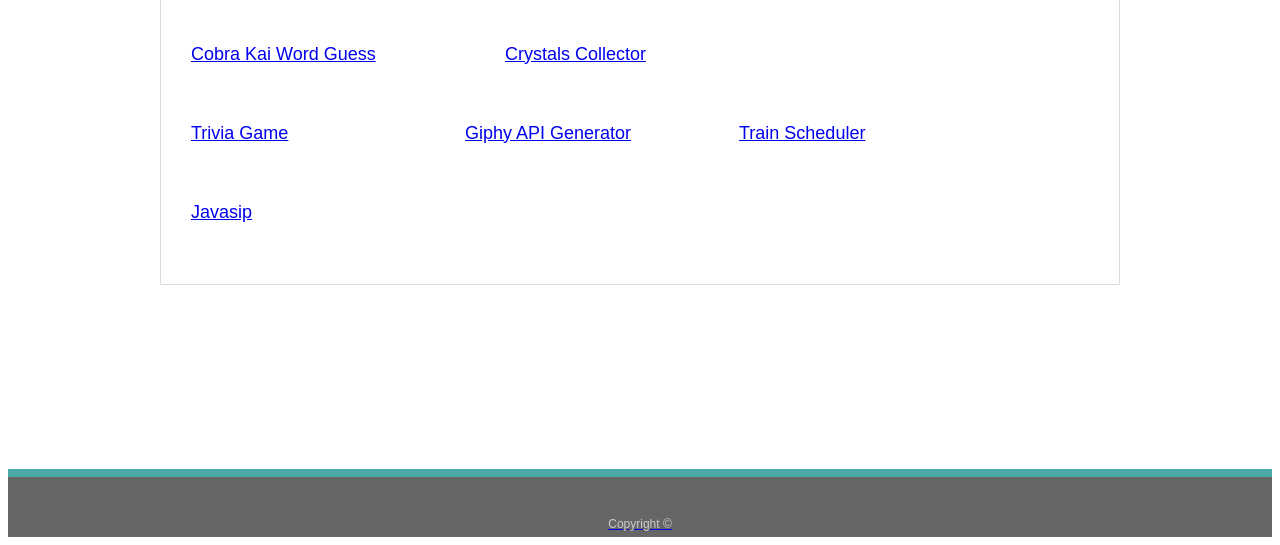
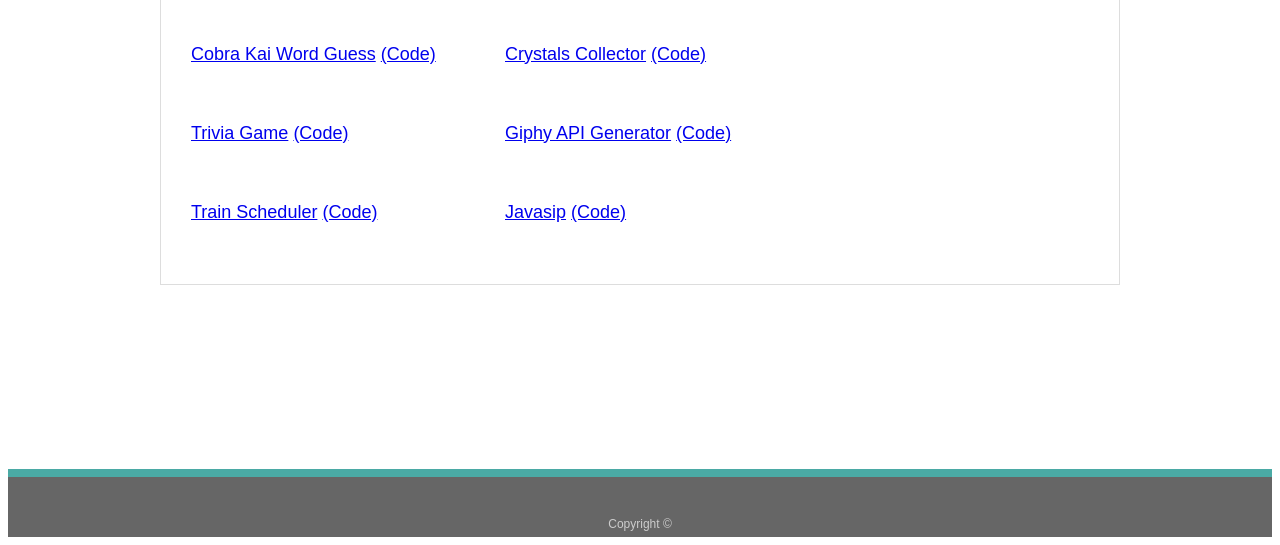
Before and after one commit to tbiaglow/Portfolio, a plain HTML site: page portfolio.html in a window 1280 px wide. Shown: the part 269-814 px from the top of the page. Drawn offline with Linux system fonts and the light colour scheme.

Commit message:
Updated portfolio with deployed pages

```diff
--- a/portfolio.html
+++ b/portfolio.html
@@ -26,27 +26,33 @@
 
       <div class="work">
         <!-- <img src="assets/images/technics-q-c-640-480-1.jpg" alt="Cobra Kai Word Guess"> -->
+        <a href = "https://tbiaglow.github.io/word-guess/">Cobra Kai Word Guess</a>
+          <a href="https://github.com/tbiaglow/word-guess">(Code)</a>
+      </div>
 
-        <a href = "https://github.com/tbiaglow/word-guess">Cobra Kai Word Guess</h3>
+      <div class="work">
+        <a href = "https://tbiaglow.github.io/unit-4-game/">Crystals Collector</a>
+          <a href="https://github.com/tbiaglow/unit-4-game">(Code)</a>
       </div>
+
       <div class="work">
-        <!-- <img src="assets/images/technics-q-c-640-480-2.jpg" alt="Crystals Collector"> -->
+        <a href = "https://tbiaglow.github.io/TriviaGame/">Trivia Game</a>
+          <a href="https://github.com/tbiaglow/TriviaGame">(Code)</a>
+      </div>
 
-        <a href = "https://github.com/tbiaglow/unit-4-game">Crystals Collector</a>
+      <div class="work">
+        <a href = "https://tbiaglow.github.io/Giphy-API/">Giphy API Generator</a>
+          <a href="https://github.com/tbiaglow/Giphy-API">(Code)</a>
       </div>
+
       <div class="work">
-        <!-- <img src="assets/images/technics-q-c-640-480-5.jpg" alt="Trivia Game"> -->
+        <a href = "https://tbiaglow.github.io/Train-Scheduler/">Train Scheduler</a>
+          <a href="https://github.com/tbiaglow/Train-Scheduler">(Code)</a>
+      </div>
 
-        <a href = "https://github.com/tbiaglow/TriviaGame">Trivia Game</h3>
-      </div>
       <div class="work">
-        <a href = "https://github.com/tbiaglow/Giphy-API">Giphy API Generator</h3>
-      </div>
-      <div class="work">
-        <a href = "https://github.com/tbiaglow/Train-Scheduler">Train Scheduler</h3>
-      </div>
-      <div class="work">
-        <a href = "https://github.com/tbiaglow/Javasip">Javasip</h3>
+        <a href = "https://tbiaglow.github.io/Javasip/">Javasip</a>
+          <a href="https://github.com/tbiaglow/Javasip">(Code)</a>
       </div>
 
     </section>
```
Also changed, not shown: index.html (+1 -0 lines).
